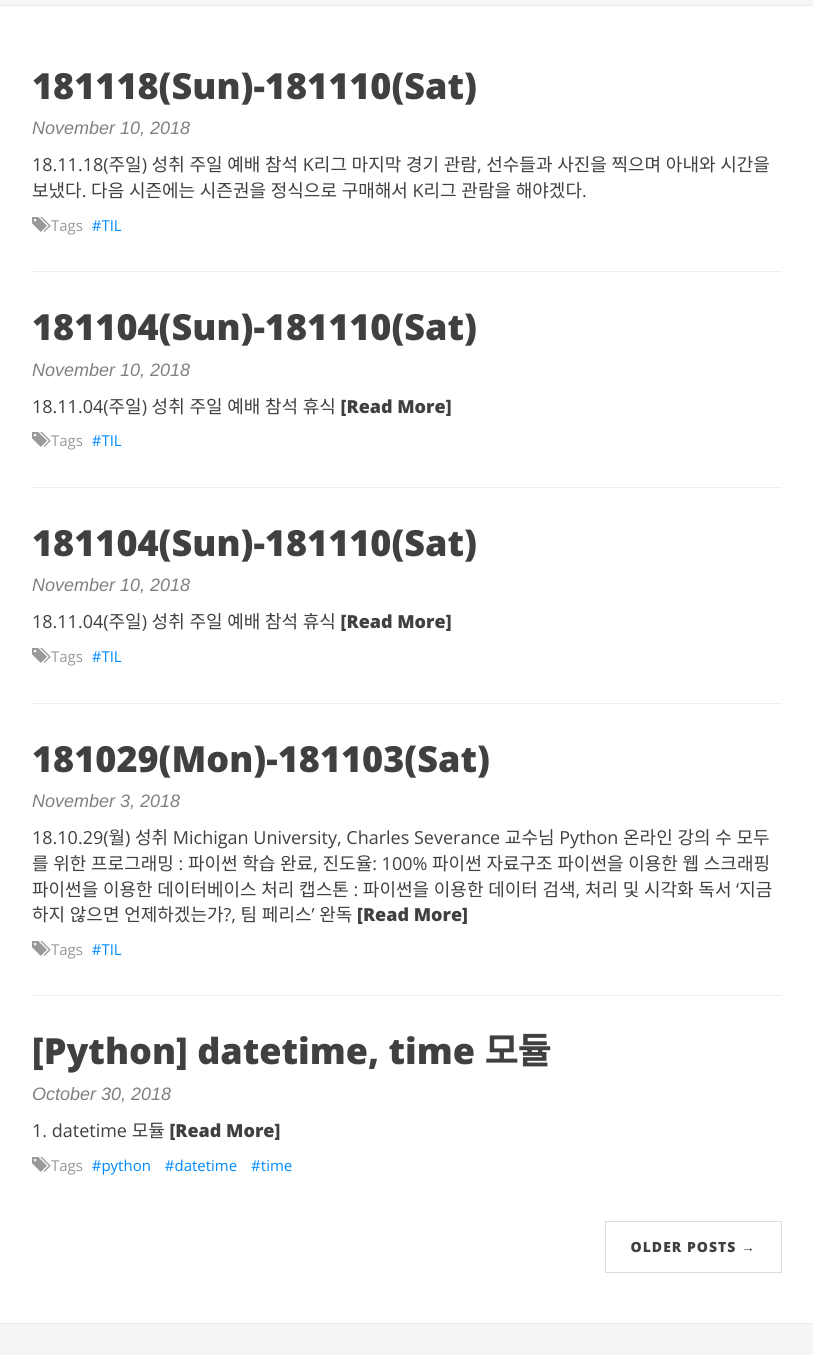
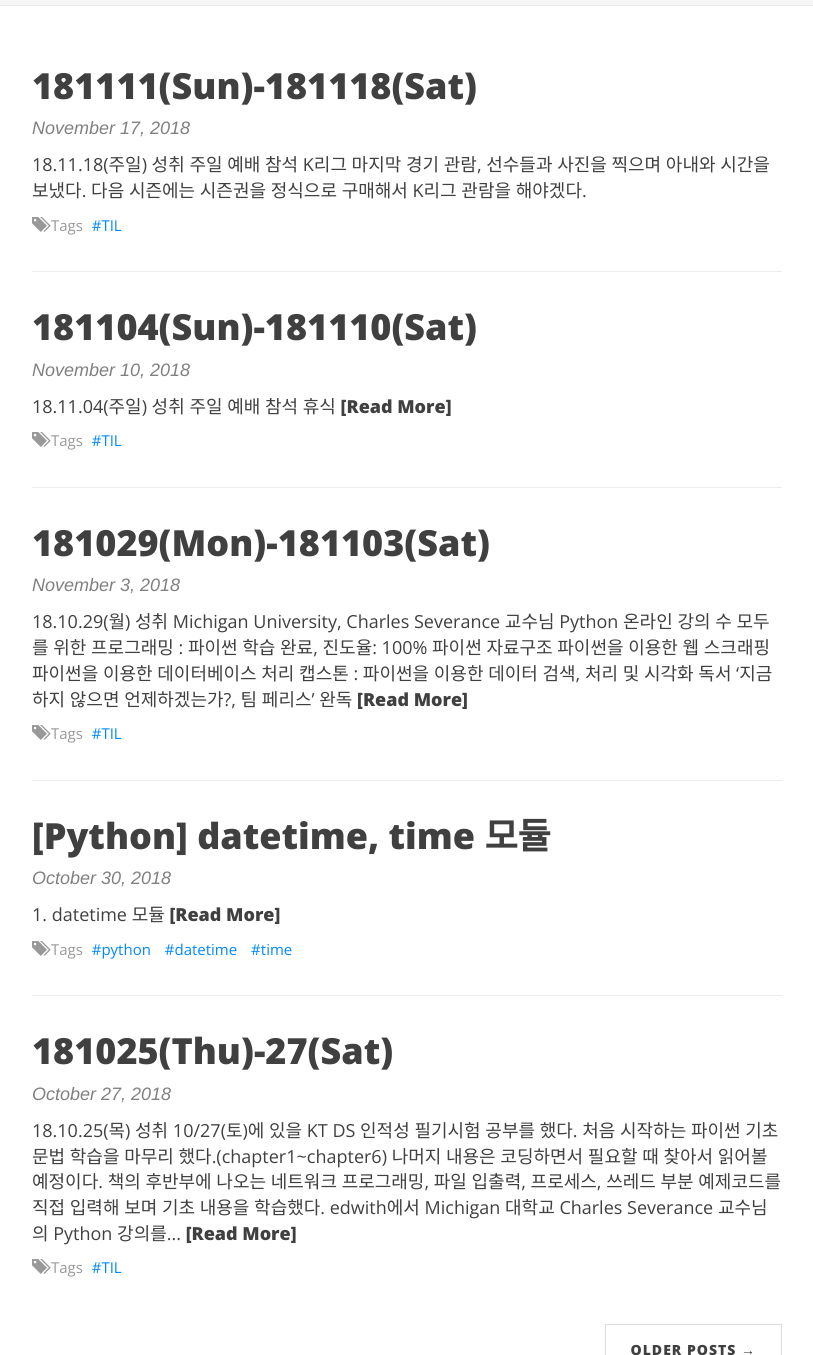
Before and after one commit to choidslab/choidslab.github.io, a Jekyll site: the page built from index.html, in a window 1280 px wide and 1400 px high, scrolled down 502 px, cut to the strip 45-1400 px from the top of the window. Shown: the whole strip, without its empty margins (233-1046 px from the left). Built offline with Jekyll 4.4.1, drawn with Linux system fonts in a browser that asks for light colours; nearby versions of some CDN libraries; the list of posts is cut into pages by our own code; some of the changed lines change nothing that is shown.

Commit message:
날짜 수정

```diff
--- a/_posts/TIL/2018-11-10-181105_1110.md
+++ /dev/null
@@ -1,71 +0,0 @@
----
-layout: post
-title: "181104(Sun)-181110(Sat)"
-subtitle: ""
-date: 2018-11-10 18:00:00 +0900
-comments: true
-author: DSLab
-background: '/img/bg-index.jpg'
-category: TIL
-tags: [TIL]
----
-## 18.11.04(주일)
-### 성취
-  - 주일 예배 참석
-  - 휴식
-
-### 내일 할 일
-  - Python
-    - 강의: edwith - [파이썬을 이용한 웹 스크래핑](https://www.edwith.org/python-network-data/joinLectures/13749) 학습 완료하기
-    - 처음 시작하는 파이썬 연습문제 풀기(ch6)
-  - Django Tutorial Project 진행
-    - 환경구축 완료하기: uwsgi + nginx + django 연동
-    - Django Girls 튜토리얼 시작하기
-  - 영어
-    - 11월 토익 시험 준비
-
----
-## 18.11.05(월)
-### 성취
-- Python
-  - 강의: edwith - [파이썬을 이용한 웹 스크래핑](https://www.edwith.org/python-network-data/joinLectures/13749) (진도율: 100%)
-  - 처음 시작하는 파이썬 ch6 연습문제 (완료)
-- 토익 시험 준비
-  - Test1 Part5-6 문제 풀이 완료
-
-### 내일 할 일
-  - Python
-    - 강의: edwith - [파이썬을 이용한 데이터베이스 처리](https://www.edwith.org/python-databases/lecture/24436) 학습 시작!
-  - Django Tutorial Project 진행
-    - 환경구축 완료하기: uwsgi + nginx + django 연동
-  - 영어
-    - 11월 토익 시험 준비
-
----
-## 18.11.06(화)
-### 성취
-  - Python
-    - 강의: edwith - [파이썬을 이용한 데이터베이스 처리](https://www.edwith.org/python-databases/lecture/24436) 학습 (진도율: 10%)
-### 내일 할 일
-  - Python
-    - 강의: edwith - [파이썬을 이용한 데이터베이스 처리](https://www.edwith.org/python-databases/lecture/24436) 학습
-  - Django Tutorial Project 진행
-    - 환경구축 완료하기: uwsgi + nginx + django 연동
-  - 영어
-    - 11월 토익 시험 준비
-
----
-## 18.11.07(수)
-### 성취
-  - Python
-    - 강의: edwith - [파이썬을 이용한 데이터베이스 4리](https://www.edwith.org/python-databases/lecture/24436) 학습 (진도율: 26%)
-
-### 내일 할 일
-  - 여수여행 준비
-
----
-
-## 18.11.08-10(목-토)
-### 성취
-  - 목요일: 대학원 진학 전 다니던 회사의 부장님과 만나 시간을 보낸 뒤, 아내와 오랜만에 이태원 데이트 시간을 보냈다. 요즘 공부에 집중하기 쉽지 않아 마음이 어려웠는데 부장님과 이런 저런 인생의 이야기를 나누며 따뜻함을 느낄 수 있어 위로가 되었다. 그리고 아내와 모처럼 서울에서 데이트를 보낼 수 있어 좋았다. 비가 오는 날씨였지만 그럼에도 아내와 함께 시간을 보내며 스트레스를 날려 버릴 수 있었다.
-  - 금요일-토요일 새벽: 금요일 새벽 기차를타고 여수로 향했다. 여수 곳곳을 돌아다니며 맛있는 음식도 먹고 아내와 많은 사진을 찍으며 추억을 만들었다. 늦은 밤 기차를 타고 집으로 돌아왔고, 집에 도착하니 새벽 2시가 넘었다. 이래저래 핑계를 대며 토요일도 푹~ 쉬었다. 푹 쉬었으니 다음주부터는 다시 공부에 집중해서 결과물을 만들어 내는데 최선을 다해야겠다.
--- a/_posts/TIL/2018-11-11-181111_1118.md
+++ b/_posts/TIL/2018-11-11-181111_1118.md
@@ -1,8 +1,8 @@
 ---
 layout: post
-title: "181118(Sun)-181110(Sat)"
+title: "181111(Sun)-181118(Sat)"
 subtitle: ""
-date: 2018-11-10 18:00:00 +0900
+date: 2018-11-17 18:00:00 +0900
 comments: true
 author: DSLab
 background: '/img/bg-index.jpg'
```
